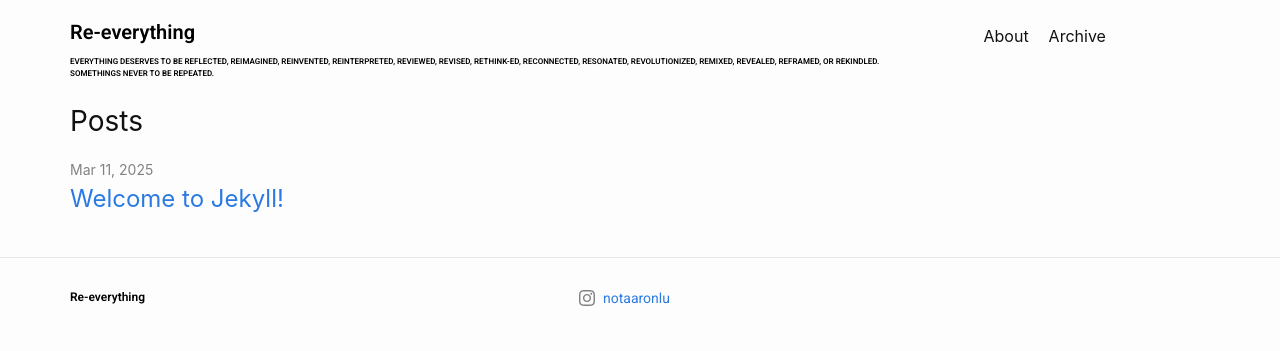
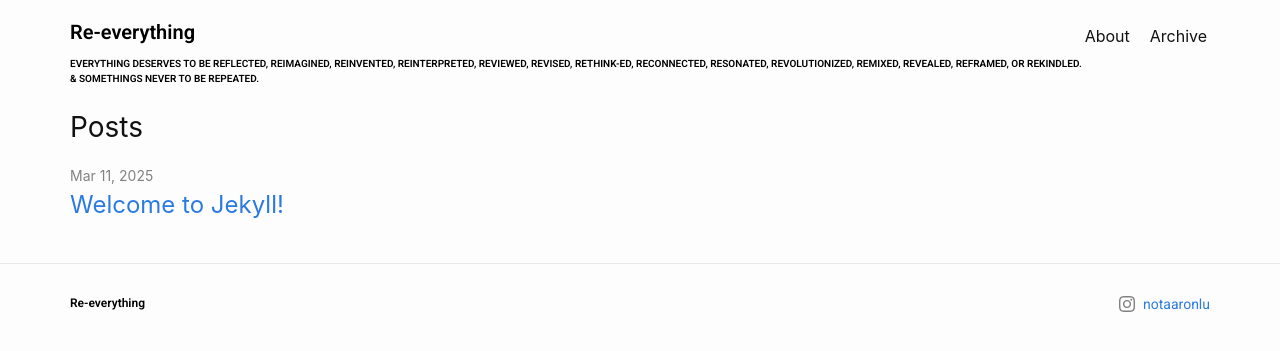
Before and after one commit to re-everything/re-everything.github.io, a Jekyll site: the page built from index.markdown, in a window 1280 px wide. Shown: the top 351 px of the page. Built offline with Jekyll 4.4.1, drawn with Linux system fonts in a browser that asks for light colours.

Commit message:
Updated css

```diff
--- a/_config.yml
+++ b/_config.yml
@@ -21,14 +21,14 @@
 title: Re-everything
 subtitle: |-
   Everything deserves to be reflected, reimagined, reinvented, reinterpreted, reviewed, revised, rethink-ed, reconnected, resonated, revolutionized, remixed, revealed, reframed, or rekindled.
-  Somethings never to be repeated.
+  & Somethings never to be repeated.
 # email: your-email@example.com
 # description: >- # this means to ignore newlines until "baseurl:"
 #   Write an awesome description for your new site here. You can edit this
 #   line in _config.yml. It will appear in your document head meta (for
 #   Google search results) and in your feed.xml site description.
 # baseurl: "" # the subpath of your site, e.g. /blog
-# url: "" # the base hostname & protocol for your site, e.g. http://example.com
+# url: https://visionbyaaron.wordpress.com/
 instagram_username: notaaronlu
 
 # Build settings
--- a/_includes/footer.html
+++ b/_includes/footer.html
@@ -25,10 +25,6 @@
         {%- include social.html -%}
       </div>
 
-      <!-- <div class="footer-col footer-col-3">
-        <p>{{- site.description | escape -}}</p>
-      </div> -->
-    </div>
 
   </div>
 
--- a/_sass/minima/_layout.scss
+++ b/_sass/minima/_layout.scss
@@ -59,7 +59,7 @@
 
 .site-subtitle {
   font-family: "Roboto", "Helvetica Neue", Helvetica, Arial, sans-serif;
-  font-size: 8px;
+  font-size: 10px; // Increase this value to make the font larger
   color: #000000;
   margin-top: 0;
   text-transform: uppercase;
@@ -160,29 +160,27 @@
 }
 
 .footer-col-wrapper {
+  display: flex; /* Use flexbox for alignment */
+  justify-content: space-between; /* Distribute columns evenly */
+  align-items: center; /* Align items vertically */
   font-size: 14px;
   color: #666666;
-  margin-left: -15px;
-  display: flex;
-  flex-wrap: wrap;
+  margin-left: 0; /* Remove negative margin */
 }
 
 .footer-col {
-  float: none;
-  margin-bottom: 15px;
+  margin-bottom: 0; /* Remove extra spacing */
   padding-left: 15px;
+  flex: 1; /* Allow columns to share available space */
 }
 
 .footer-col-1 {
-  width: calc(35% - 15px);
+  flex: 1; /* Adjust width dynamically */
 }
 
 .footer-col-2 {
-  width: calc(20% - 15px);
-}
-
-.footer-col-3 {
-  width: calc(45% - 15px);
+  flex: 1; /* Adjust width dynamically */
+  text-align: right; /* Align content to the right */
 }
 
 @media screen and (max-width: 800px) {
@@ -190,10 +188,6 @@
   .footer-col-2 {
     width: -webkit-calc(50% - (30px / 2));
     width: calc(50% - 30px / 2);
-  }
-  .footer-col-3 {
-    width: -webkit-calc(100% - (30px / 2));
-    width: calc(100% - (30px / 2));
   }
 }
 @media screen and (max-width: 600px) {
```
Also changed, not shown: 8 other files.
